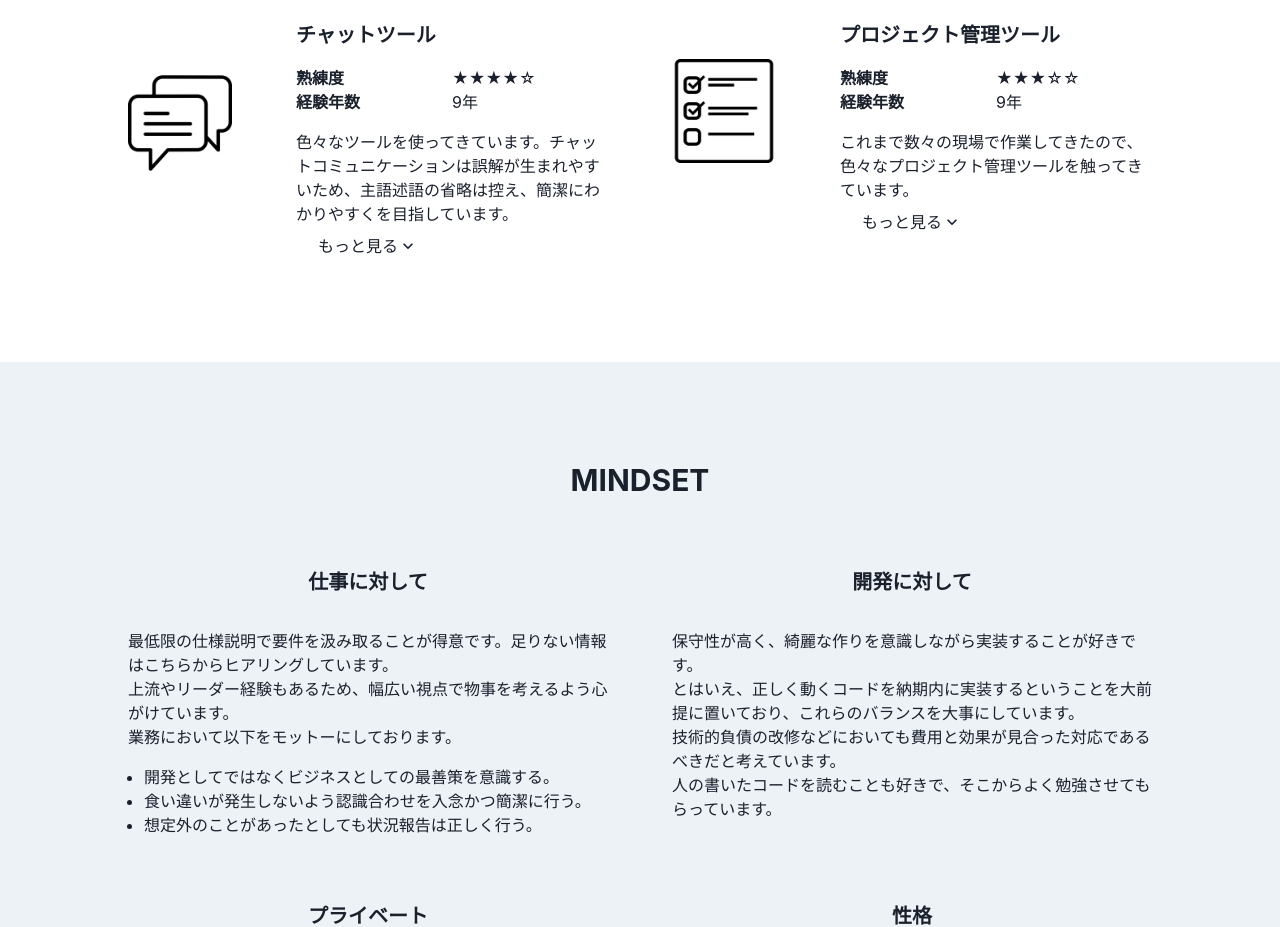
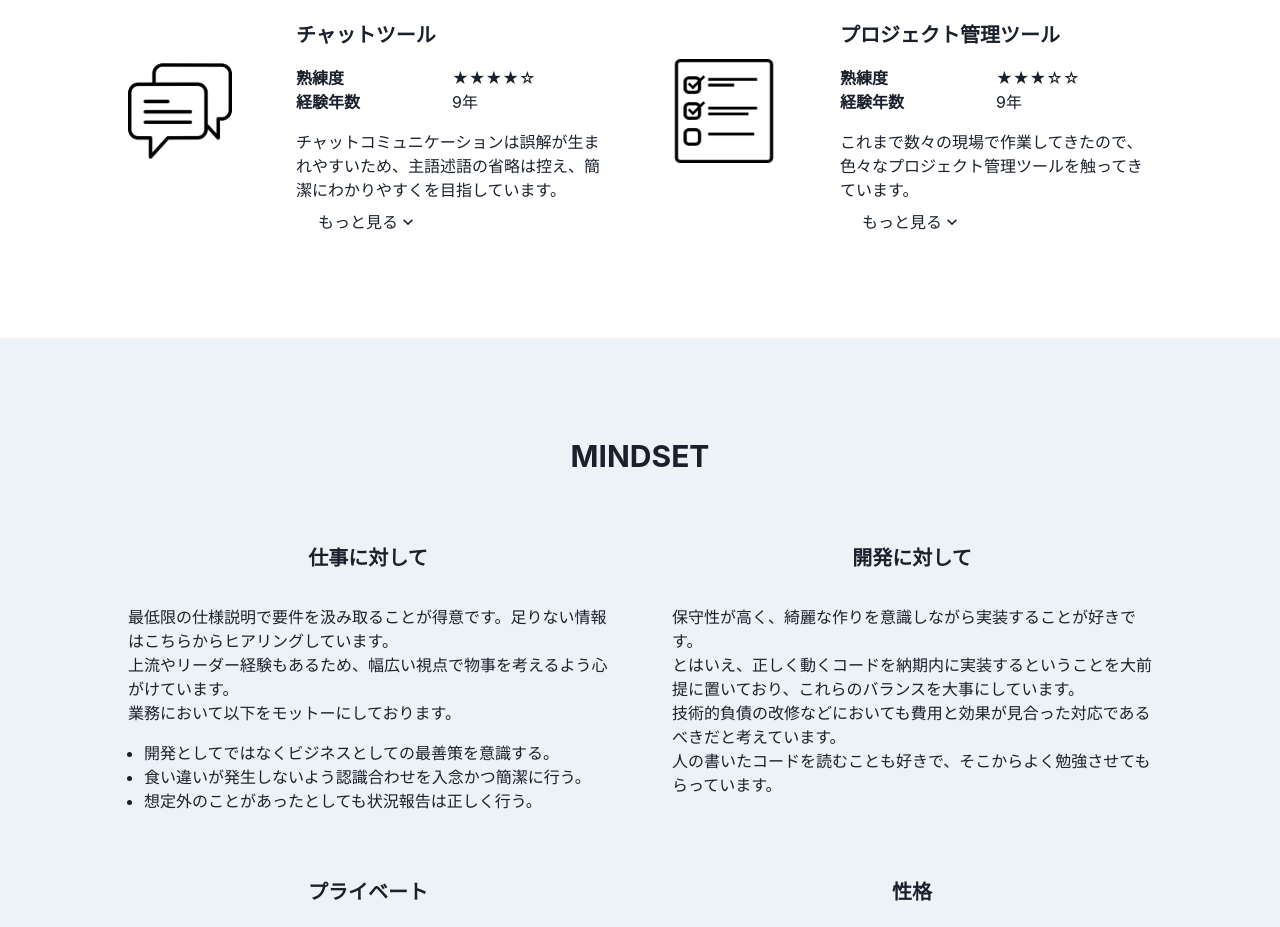
Before and after one commit to hayashitani3104/portfolio, a React (Create React App) app: page / in a window 1280 px wide. Shown: the part 2160-3087 px from the top of the page. Built offline with nearby package versions, Linux system fonts and the light colour scheme.

Commit message:
文言修正

```diff
--- a/src/components/Sections/Skillset.js
+++ b/src/components/Sections/Skillset.js
@@ -238,7 +238,7 @@ const skillsetItems = [
     image: chatImage,
     years: 9,
     level: 4,
-    description: '色々なツールを使ってきています。チャットコミュニケーションは誤解が生まれやすいため、主語述語の省略は控え、簡潔にわかりやすくを目指しています。',
+    description: 'チャットコミュニケーションは誤解が生まれやすいため、主語述語の省略は控え、簡潔にわかりやすくを目指しています。',
     children: [
       {
         name: 'Chatwork',
```
